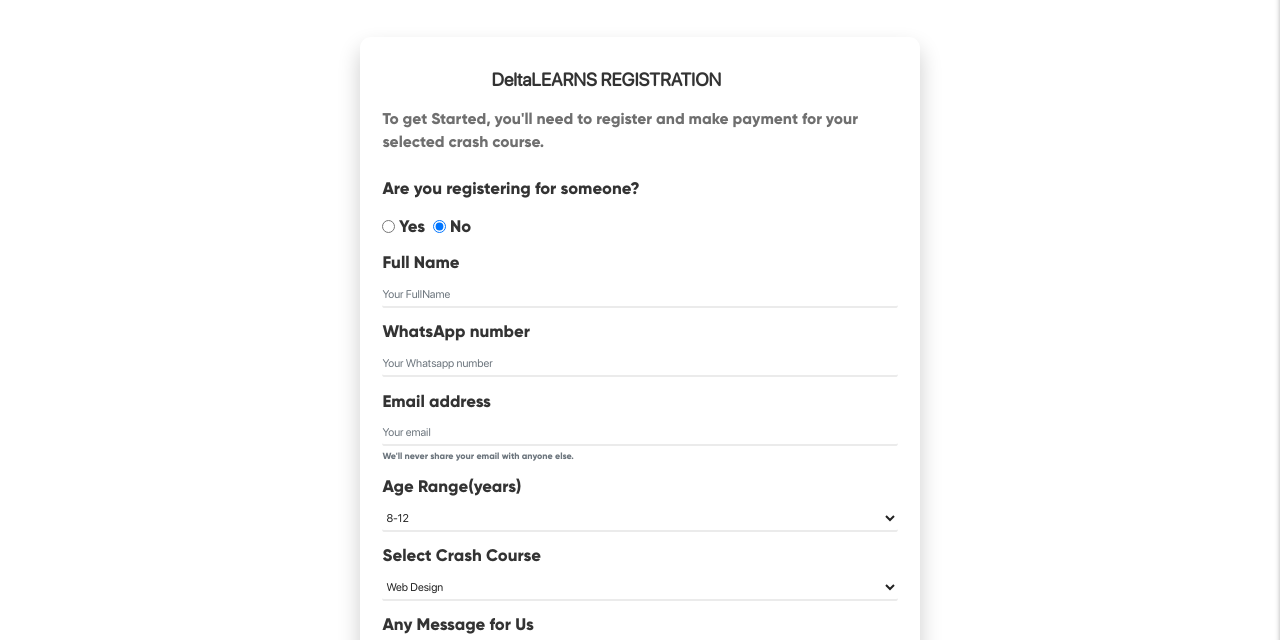
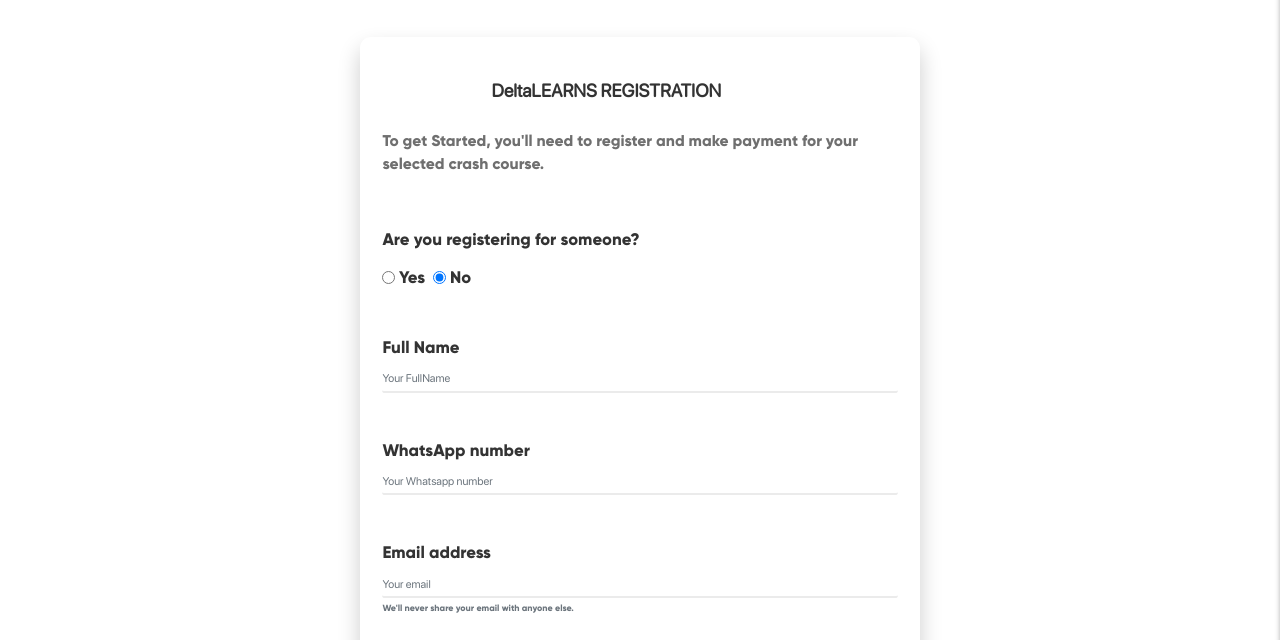
Before and after one commit to sink-opuba/deltalearns, a Gatsby site: page /register in a window 1280 px wide. Shown: the part 103-743 px from the top of the page. Built offline with nearby package versions, Linux system fonts and the light colour scheme; Gatsby itself is replaced by a stand-in of ours; a web font is replaced by a local one.

Commit message:
improve reg_form UI

```diff
--- a/src/components/RegistrationForm/RegistrationForm.scss
+++ b/src/components/RegistrationForm/RegistrationForm.scss
@@ -12,6 +12,9 @@
   select:focus {
     color: #222;
     border-bottom: 2px solid #4966b1;
+  }
+  .form-group {
+    margin-top: 4rem;
   }
 }
 
@@ -42,6 +45,7 @@
 .reg-form__heading {
   max-width: 40rem;
   text-align: center;
+  padding: 1rem;
 }
 
 .reg-form__text {
```
